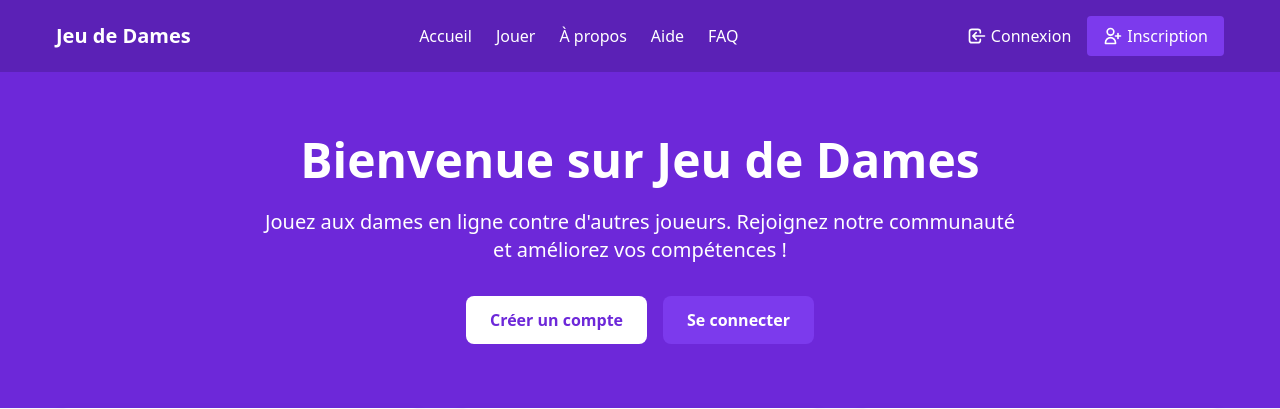
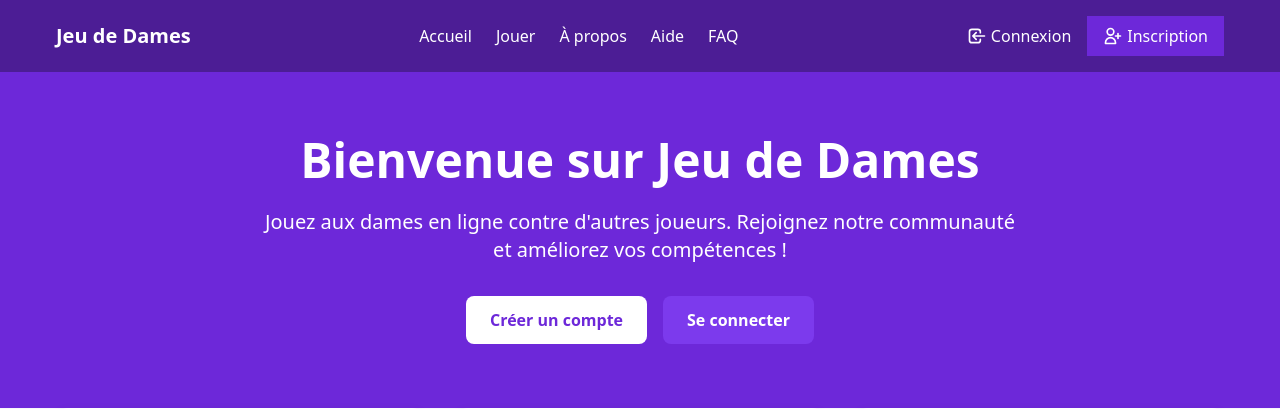
Before and after one commit to MentalOfCrow/Projet-UI-Developement, a PHP site: page /index.php in a window 1280 px wide. Shown: the top 409 px of the page. Run offline with PHP 8.4, Linux system fonts and the light colour scheme.

Commit message:
Update header.php

```diff
--- a/backend/includes/header.php
+++ b/backend/includes/header.php
@@ -14,12 +14,12 @@
     <!-- Custom CSS -->
     <link href="/assets/css/style.css" rel="stylesheet">
 </head>
-<body class="flex flex-col min-h-screen">
+<body class="flex flex-col min-h-screen m-0 p-0 overflow-x-hidden">
     <!-- Barre de navigation -->
-    <nav class="bg-purple-800 text-white shadow-md">
+    <nav class="bg-purple-900 text-white w-screen" style="min-width: 100%; border-radius: 0;">
         <div class="container mx-auto px-4">
             <div class="flex justify-between items-center py-4">
-                <a href="/" class="text-xl font-bold"><?php echo APP_NAME; ?></a>
+                <a href="/" class="text-xl font-bold">Jeu de Dames</a>
 
                 <div class="hidden md:flex space-x-6">
                     <a href="/" class="hover:text-purple-200 transition">Accueil</a>
@@ -32,14 +32,14 @@
                 <div class="flex items-center space-x-4">
                     <?php if (Session::isLoggedIn()): ?>
                         <div x-data="{ open: false }" class="relative">
-                            <button @click="open = !open" class="flex items-center space-x-2 focus:outline-none bg-purple-700 px-3 py-1 rounded-full">
+                            <button @click="open = !open" class="flex items-center space-x-2 focus:outline-none bg-purple-800 px-3 py-1" style="border-radius: 0;">
                                 <span class="connection-status"><?php echo Session::getUsername(); ?></span>
                                 <svg xmlns="http://www.w3.org/2000/svg" class="h-4 w-4" fill="none" viewBox="0 0 24 24" stroke="currentColor">
                                     <path stroke-linecap="round" stroke-linejoin="round" stroke-width="2" d="M19 9l-7 7-7-7" />
                                 </svg>
                             </button>
 
-                            <div x-show="open" @click.away="open = false" class="absolute right-0 mt-2 w-48 bg-white rounded-md shadow-lg py-1 z-10">
+                            <div x-show="open" @click.away="open = false" class="absolute right-0 mt-2 w-48 bg-white shadow-lg py-1 z-10" style="border-radius: 0;">
                                 <div class="px-4 py-2 text-sm text-gray-500 border-b border-gray-200">
                                     Connecté en tant que <?php echo Session::getUsername(); ?>
                                 </div>
@@ -71,7 +71,7 @@
                             </svg>
                             Connexion
                         </a>
-                        <a href="/auth/register.php" class="bg-purple-600 text-white px-4 py-2 rounded hover:bg-purple-700 transition flex items-center">
+                        <a href="/auth/register.php" class="bg-purple-700 text-white px-4 py-2 hover:bg-purple-800 transition flex items-center" style="border-radius: 0;">
                             <svg xmlns="http://www.w3.org/2000/svg" class="h-5 w-5 mr-1" fill="none" viewBox="0 0 24 24" stroke="currentColor">
                                 <path stroke-linecap="round" stroke-linejoin="round" stroke-width="2" d="M18 9v3m0 0v3m0-3h3m-3 0h-3m-2-5a4 4 0 11-8 0 4 4 0 018 0zM3 20a6 6 0 0112 0v1H3v-1z" />
                             </svg>
@@ -88,7 +88,7 @@
                         </svg>
                     </button>
 
-                    <div x-show="open" @click.away="open = false" class="absolute top-16 right-0 left-0 bg-purple-800 shadow-md z-10">
+                    <div x-show="open" @click.away="open = false" class="absolute top-16 right-0 left-0 bg-purple-900 shadow-md z-10">
                         <div class="container mx-auto px-4 py-2">
                             <a href="/" class="block py-2 hover:text-purple-200 transition">Accueil</a>
                             <a href="/game/play.php" class="block py-2 hover:text-purple-200 transition">Jouer</a>
```
